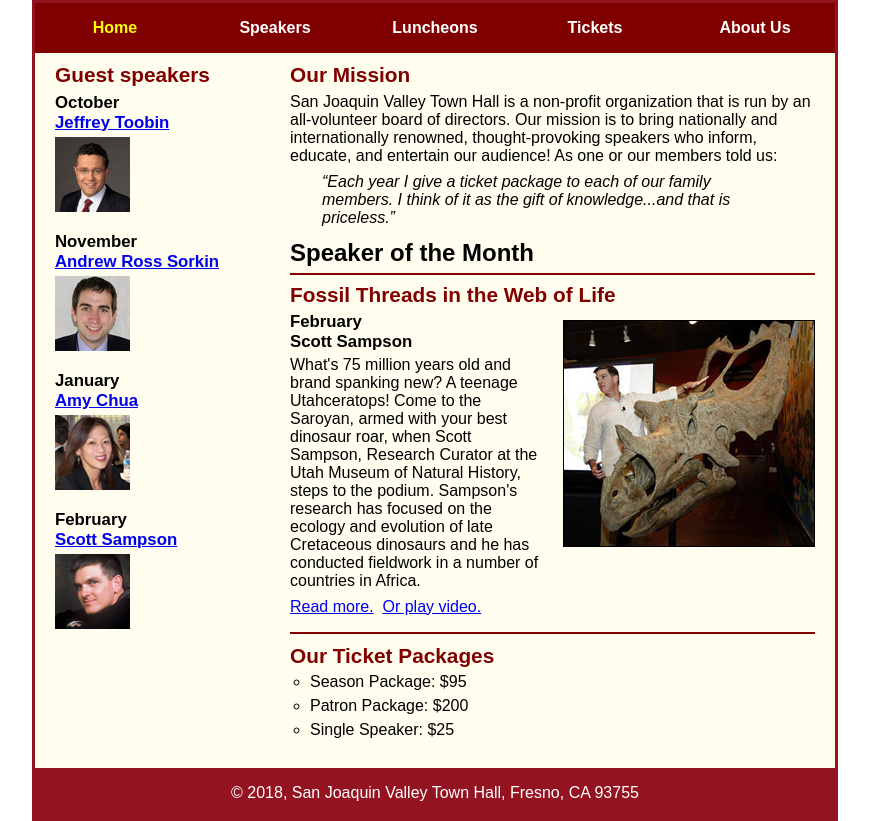
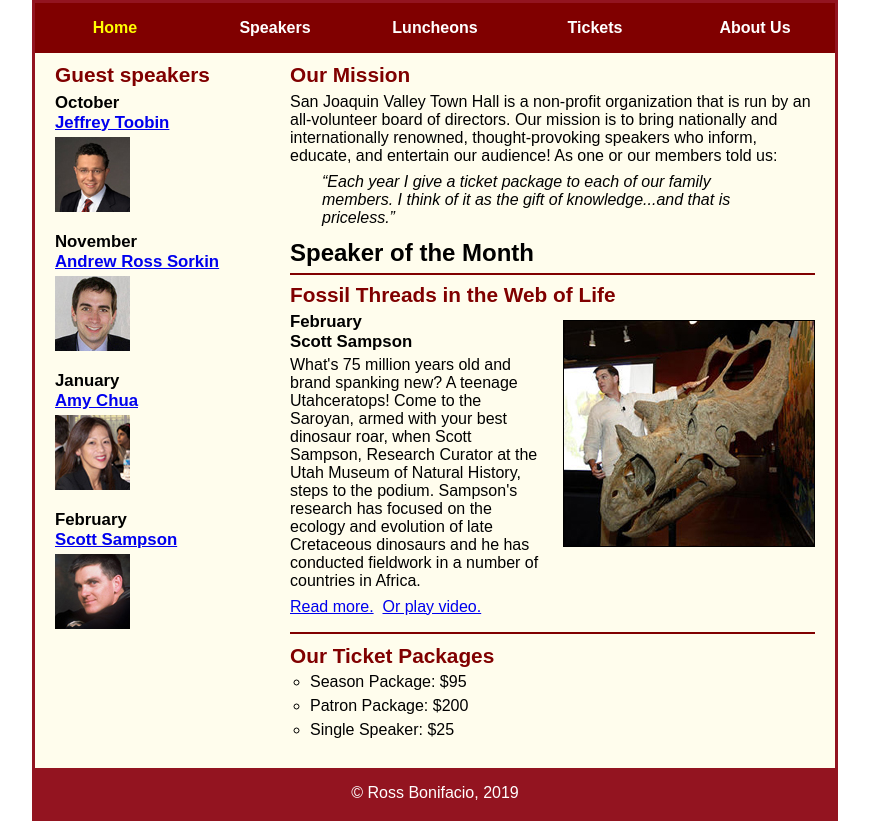
Before and after one commit to cb425/A13, a plain HTML site: page index.html in a window 1280 px wide. Shown: the part 120-941 px from the top of the page, without its empty margins (205-1074 px from the left). Drawn offline with Linux system fonts and the light colour scheme.

Commit message:
Fixed copyright

```diff
--- a/index.html
+++ b/index.html
@@ -77,7 +77,7 @@
     </aside>
 </main>
 <footer>
-    <p>&copy; 2018, San Joaquin Valley Town Hall, Fresno, CA 93755</p>
+    <p>© Ross Bonifacio, 2019</p>
 </footer>
 </body>
 </html>
```
